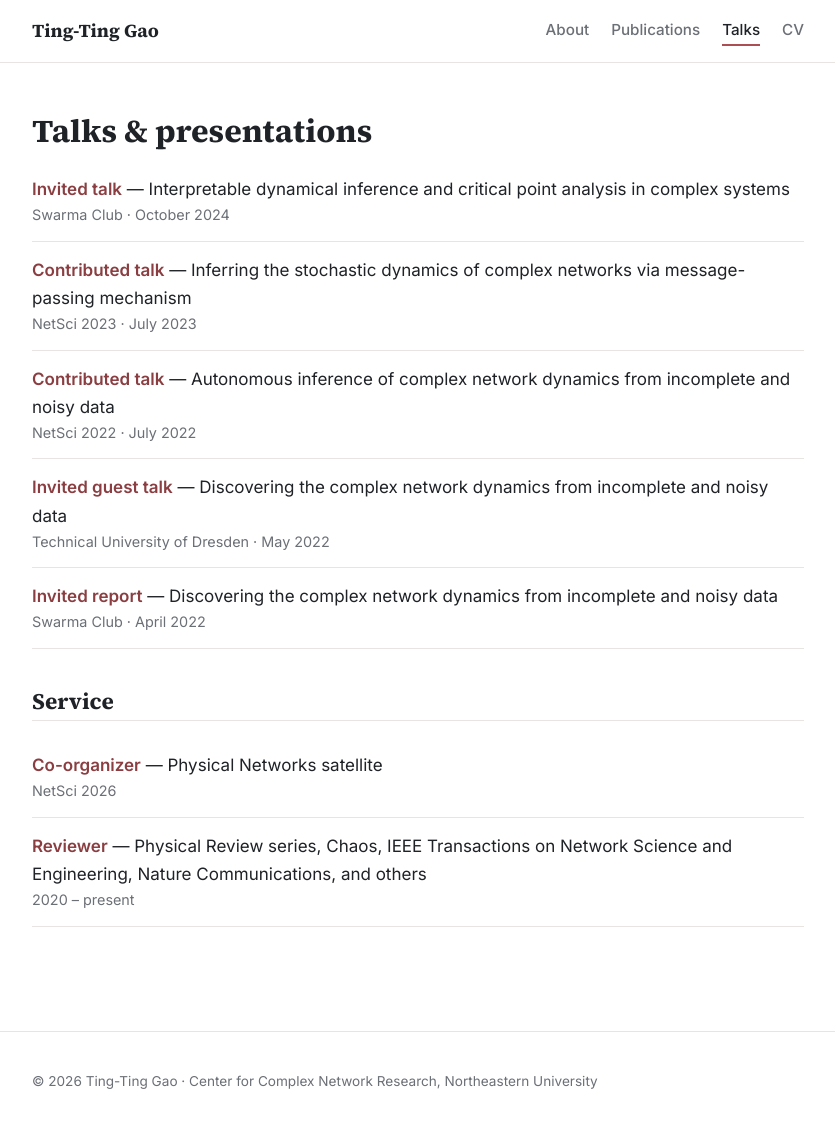
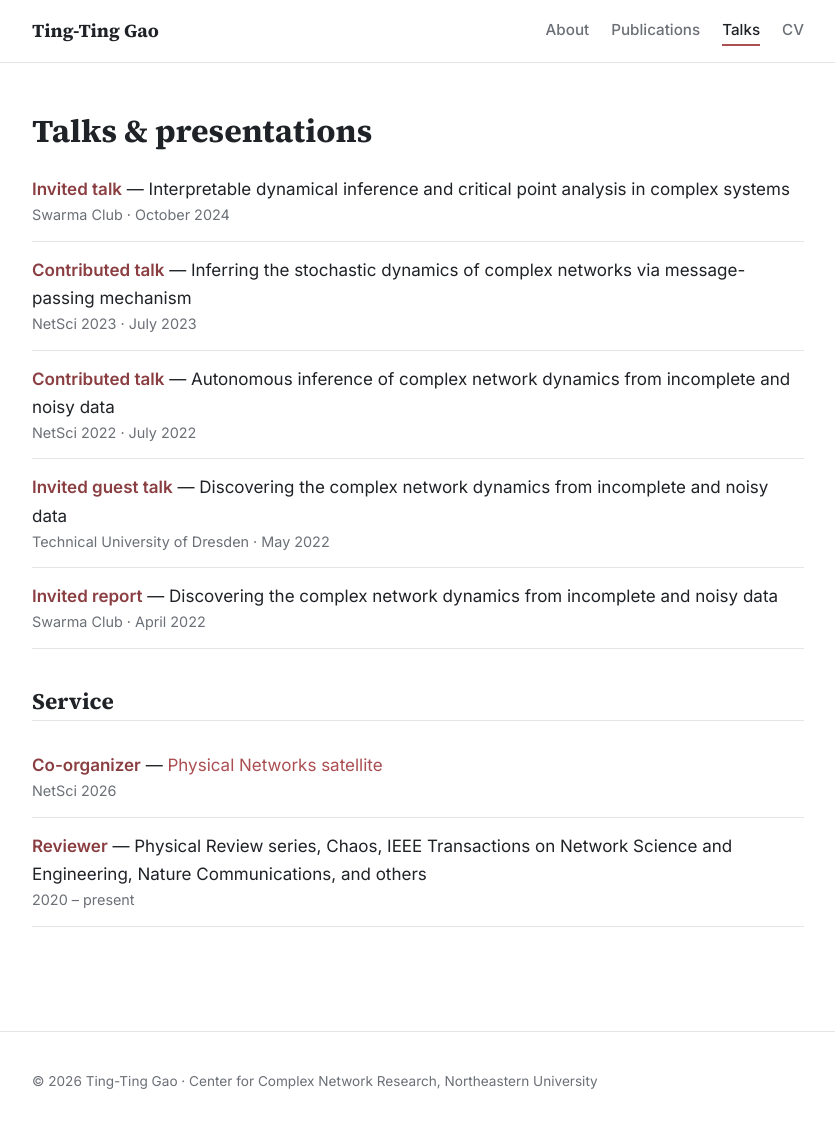
Before and after one commit to Ting-TingGao/Ting-TingGao.github.io, a Jekyll site: the page built from talks.md, in a window 1280 px wide and 1130 px high. Shown: the whole window, without its empty margins (222-1057 px from the left). Built offline with Jekyll 4.4.1, drawn with Linux system fonts in a browser that asks for light colours; part of the change alters nothing that is shown.

Commit message:
Link Physical Networks satellite to physnet26 site
Co-Authored-By: Claude Opus 4.8 (1M context) <noreply@anthropic.com>

```diff
--- a/talks.md
+++ b/talks.md
@@ -16,7 +16,7 @@ description: Invited talks and presentations by Ting-Ting Gao.
 ## Service
 
 <div class="entry">
-  <div><span class="etype">Co-organizer</span> — Physical Networks satellite</div>
+  <div><span class="etype">Co-organizer</span> — <a href="https://sites.google.com/view/physnet26" target="_blank" rel="noopener">Physical Networks satellite</a></div>
   <div class="meta">NetSci 2026</div>
 </div>
 <div class="entry">
```
